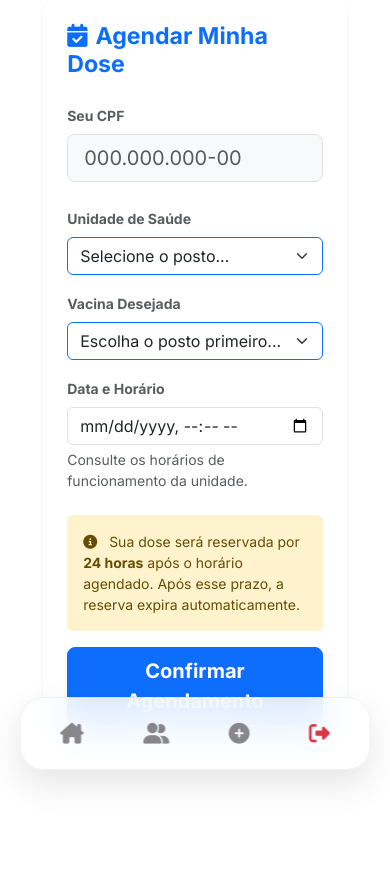
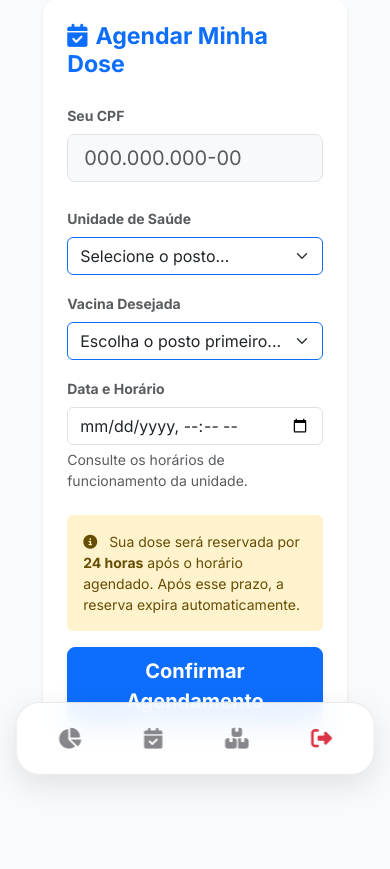
Before and after one commit to jvtrem7/sistema-vacina, a Django app: page /agendar/ in a window 390 px wide. Shown: the part 44-913 px from the top of the page. After the commit the page ends 829 px from the top, so only its background shows below. Run offline with Django 5.2, Linux system fonts and the light colour scheme; the visitor is signed in with stand-in values (Sample User, id 1); data that the repository does not hold is empty.

Commit message:
agendamento

```diff
--- a/vacinas/templates/vacinas/base.html
+++ b/vacinas/templates/vacinas/base.html
@@ -15,85 +15,65 @@
         --primary-color: #2563eb;
     }
 
+    /* CORREÇÃO PARA DESTRAVAR ROLAGEM */
     html, body {
         overflow-x: hidden;
         background-color: #f8fafc;
         font-family: 'Inter', sans-serif;
         color: #1e293b;
+        height: auto !important;
     }
 
-    /* --- SIDEBAR DESKTOP (MANTIDA PERFEITA) --- */
+    /* SIDEBAR DESKTOP */
     .sidebar {
         background: #ffffff; height: 100vh; position: fixed;
         top: 0; left: 0; width: var(--sidebar-width); z-index: 1000;
-        border-right: 1px solid #e2e8f0; display: flex; flex-direction: column; overflow-y: auto;
+        border-right: 1px solid #e2e8f0; display: flex; flex-direction: column;
+        overflow-y: auto; /* Permite rolar o menu lateral */
     }
-    .sidebar::-webkit-scrollbar {
-    width: 5px;
-}
-.sidebar::-webkit-scrollbar-thumb {
-    background: #e2e8f0;
-    border-radius: 10px;
-}
+
+    .sidebar::-webkit-scrollbar { width: 5px; }
+    .sidebar::-webkit-scrollbar-thumb { background: #e2e8f0; border-radius: 10px; }
+
     .logo-container { padding: 1.5rem 1rem; text-align: center; }
     .logo-img { width: 100%; max-width: 130px; height: auto; }
+
     .nav-link {
         padding: 0.7rem 1.2rem; color: #64748b; display: flex !important;
         align-items: center; text-decoration: none; font-weight: 500; font-size: 0.9rem;
     }
     .nav-link i { width: 28px; text-align: center; margin-right: 10px; }
     .nav-link:hover, .nav-link.active { background: #eff6ff; color: var(--primary-color); border-right: 4px solid var(--primary-color); }
-    .main-content { margin-left: var(--sidebar-width); padding: 2rem; width: calc(100% - var(--sidebar-width)); min-height: 100vh; }
 
-    /* --- MOBILE REESTILIZADO (LIMPO & SEM POLUIÇÃO) --- */
+    .main-content {
+        margin-left: var(--sidebar-width);
+        padding: 2rem;
+        width: calc(100% - var(--sidebar-width));
+        min-height: 100vh;
+    }
+
+    /* ESTILO MOBILE */
     @media (max-width: 991px) {
-        body { background-color: #ffffff; }
         .sidebar { display: none !important; }
-        .main-content { margin-left: 0; width: 100%; padding: 1.2rem; padding-bottom: 120px; }
-
-        /* Saudação Apple Style */
-        .mobile-header { display: block !important; margin: 1rem 0 2rem 0; }
-        .mobile-header h1 { font-weight: 700; font-size: 1.6rem; letter-spacing: -0.5px; margin-bottom: 2px; }
-        .mobile-header p { color: #86868b; font-size: 0.95rem; }
-
-        /* Navegação Flutuante de Vidro */
-        .mobile-app-nav {
-            display: flex !important; position: fixed; bottom: 30px; left: 50%;
-            transform: translateX(-50%); width: 90%; max-width: 380px;
-            background: rgba(255, 255, 255, 0.85); backdrop-filter: blur(20px);
-            -webkit-backdrop-filter: blur(20px); border-radius: 24px; padding: 10px;
-            justify-content: space-around; align-items: center; z-index: 9999;
-            border: 1px solid rgba(0,0,0,0.05); box-shadow: 0 15px 35px rgba(0,0,0,0.1);
-        }
-        .mobile-app-nav a { color: #86868b; font-size: 1.3rem; padding: 10px; text-decoration: none; transition: 0.3s; }
-        .mobile-app-nav a.active { color: var(--primary-color); transform: translateY(-2px); }
-
-        /* BOTÃO COLAPSO LIMPO */
-        .btn-collapse-clean {
-            background: #f1f5f9; color: #475569; border: none; padding: 15px 20px;
-            border-radius: 18px; width: 100%; text-align: left; display: flex;
-            justify-content: space-between; align-items: center; font-weight: 600;
+        .main-content {
+            margin-left: 0; width: 100%; padding: 1.2rem;
+            padding-bottom: 110px; /* Espaço para o menu de vidro */
+            overflow-y: visible !important;
         }
 
-        /* TRANSFORMAÇÃO DE TABELA EM CARDS (FIM DO ARRASTAR) */
-        .table-responsive { border: none !important; }
-        .table-mobile-cards thead { display: none; }
-        .table-mobile-cards, .table-mobile-cards tbody, .table-mobile-cards tr, .table-mobile-cards td { display: block; width: 100%; }
-        .table-mobile-cards tr {
-            margin-bottom: 12px; background: #f8fafc; border-radius: 15px;
-            padding: 12px; border: 1px solid #f1f5f9;
+        .mobile-app-nav {
+            display: flex !important; position: fixed; bottom: 25px; left: 50%;
+            transform: translateX(-50%); width: 92%; max-width: 400px;
+            background: rgba(255, 255, 255, 0.9); backdrop-filter: blur(15px);
+            -webkit-backdrop-filter: blur(15px); border-radius: 24px; padding: 10px;
+            justify-content: space-around; align-items: center; z-index: 9999;
+            border: 1px solid rgba(0,0,0,0.08); box-shadow: 0 10px 30px rgba(0,0,0,0.1);
         }
-        .table-mobile-cards td {
-            text-align: right; padding: 8px 10px; position: relative;
-            border: none; font-size: 0.9rem;
-        }
-        .table-mobile-cards td::before {
-            content: attr(data-label); position: absolute; left: 10px;
-            font-weight: 700; color: #94a3b8; font-size: 0.8rem; text-transform: uppercase;
-        }
+        .mobile-app-nav a { color: #86868b; font-size: 1.3rem; padding: 10px; text-decoration: none; }
+        .mobile-app-nav a.active { color: var(--primary-color); }
     }
 
-    .mobile-header, .mobile-app-nav { display: none; }
+    .mobile-app-nav { display: none; }
 </style>
 </head>
 <body>
@@ -107,35 +87,27 @@
             {% if user.is_authenticated and "/caderneta/" not in request.path and "/postos/" not in request.path %}
                 <p class="menu-header" style="padding: 1.2rem 1.2rem 0.4rem; text-transform: uppercase; font-size: 0.65rem; font-weight: 700; color: #94a3b8;">Administração</p>
                 <a class="nav-link {% if request.resolver_match.url_name == 'home' %}active{% endif %}" href="{% url 'home' %}"><i class="fas fa-chart-line"></i> Dashboard</a>
-                <a class="nav-link {% if 'agendamentos' in request.path %}active{% endif %}" href="{% url 'listar_agendamentos' %}">
-    <i class="fas fa-calendar-check"></i> Agendamentos
-</a>
+                <a class="nav-link {% if 'agendamento' in request.path %}active{% endif %}" href="{% url 'listar_agendamentos' %}"><i class="fas fa-calendar-check"></i> Agendamentos</a>
                 <a class="nav-link {% if request.resolver_match.url_name == 'listar_pacientes' %}active{% endif %}" href="{% url 'listar_pacientes' %}"><i class="fas fa-users"></i> Pacientes</a>
-                <a class="nav-link {% if request.resolver_match.url_name == 'cadastrar_paciente' %}active{% endif %}" href="{% url 'cadastrar_paciente' %}"><i class="fas fa-user-plus"></i> Novo</a>
-                <a class="nav-link {% if request.resolver_match.url_name == 'registrar_dose' %}active{% endif %}" href="{% url 'registrar_dose' %}"><i class="fas fa-pills"></i> Dose</a>
+                <a class="nav-link {% if request.resolver_match.url_name == 'cadastrar_paciente' %}active{% endif %}" href="{% url 'cadastrar_paciente' %}"><i class="fas fa-user-plus"></i> Novo Paciente</a>
+                <a class="nav-link {% if request.resolver_match.url_name == 'registrar_dose' %}active{% endif %}" href="{% url 'registrar_dose' %}"><i class="fas fa-pills"></i> Registrar Dose</a>
                 <a class="nav-link {% if request.resolver_match.url_name == 'listar_estoque' %}active{% endif %}" href="{% url 'listar_estoque' %}"><i class="fas fa-boxes"></i> Estoque</a>
-                <!-- Seção de Área Restrita -->
-            <p class="menu-header" style="padding: 1.2rem 1.2rem 0.4rem; text-transform: uppercase; font-size: 0.65rem; font-weight: 700; color: #94a3b8; letter-spacing: 1px;">Área Restrita</p>
-                <a class="nav-link" href="/admin">
-            <i class="fas fa-user-shield" style="width: 28px; text-align: center; margin-right: 10px;"></i>
-                <span>Painel Admin</span>
-                </a>
+
+                <p class="menu-header" style="padding: 1.2rem 1.2rem 0.4rem; text-transform: uppercase; font-size: 0.65rem; font-weight: 700; color: #94a3b8;">Sistema</p>
+                <a class="nav-link" href="/admin"><i class="fas fa-user-shield"></i> Painel Admin</a>
                 <a class="nav-link text-danger mt-4" href="#" onclick="event.preventDefault(); document.getElementById('logout-form').submit();"><i class="fas fa-sign-out-alt"></i> Sair</a>
             {% else %}
-                <p class="menu-header" style="padding: 1.2rem 1.2rem 0.4rem; text-transform: uppercase; font-size: 0.65rem; font-weight: 700; color: #94a3b8;">Portal</p>
+                <p class="menu-header" style="padding: 1.2rem 1.2rem 0.4rem; text-transform: uppercase; font-size: 0.65rem; font-weight: 700; color: #94a3b8;">Portal do Cidadão</p>
                 <a class="nav-link {% if 'caderneta' in request.path %}active{% endif %}" href="{% url 'caderneta_paciente' %}"><i class="fas fa-search"></i> Consultar CPF</a>
-                <a class="nav-link {% if 'agendar' in request.path %}active{% endif %}" href="{% url 'agendar_vacina' %}"><i class="fas fa-calendar-check"></i> Agendar Dose</a>
-                <a class="nav-link {% if 'meus-agendamentos' in request.path %}active{% endif %}" href="{% url 'meus_agendamentos' %}">
-    <i class="fas fa-clock-rotate-left"></i> Meus Agendamentos
-</a>
+                <a class="nav-link {% if 'agendar' in request.path %}active{% endif %}" href="{% url 'agendar_vacina' %}"><i class="fas fa-calendar-plus"></i> Agendar Dose</a>
+                <a class="nav-link {% if 'meus-agendamentos' in request.path %}active{% endif %}" href="{% url 'meus_agendamentos' %}"><i class="fas fa-clock-rotate-left"></i> Meus Agendamentos</a>
                 <a class="nav-link {% if 'postos' in request.path %}active{% endif %}" href="{% url 'busca_postos' %}"><i class="fas fa-map-marker-alt"></i> Buscar Postos</a>
-                <a class="nav-link mt-auto" href="{% url 'index_escolha' %}"><i class="fas fa-chevron-left"></i> Voltar</a>
+                <a class="nav-link mt-auto" href="{% url 'index_escolha' %}"><i class="fas fa-chevron-left"></i> Voltar ao Início</a>
             {% endif %}
         </nav>
     </div>
 
     <div class="main-content">
-
         <div class="container-fluid">
             {% block content %}{% endblock %}
         </div>
@@ -144,33 +116,19 @@
     <form id="logout-form" action="{% url 'logout' %}" method="post" style="display: none;">{% csrf_token %}</form>
 
     <div class="mobile-app-nav">
-    {% if user.is_authenticated and "/caderneta/" not in request.path and "/postos/" not in request.path %}
-        <!-- Menu Admin Mobile -->
-        <a href="{% url 'home' %}" class="{% if request.resolver_match.url_name == 'home' %}active{% endif %}"><i class="fa-solid fa-house-chimney"></i></a>
-        <a href="{% url 'listar_pacientes' %}" class="{% if request.resolver_match.url_name == 'listar_pacientes' %}active{% endif %}"><i class="fa-solid fa-user-group"></i></a>
-        <a href="{% url 'registrar_dose' %}" class="{% if request.resolver_match.url_name == 'registrar_dose' %}active{% endif %}"><i class="fa-solid fa-circle-plus"></i></a>
+        {% if user.is_authenticated and "/caderneta/" not in request.path and "/postos/" not in request.path %}
+            <a href="{% url 'home' %}" class="{% if request.resolver_match.url_name == 'home' %}active{% endif %}"><i class="fa-solid fa-chart-pie"></i></a>
+            <a href="{% url 'listar_agendamentos' %}" class="{% if 'agendamento' in request.path %}active{% endif %}"><i class="fa-solid fa-calendar-check"></i></a>
+            <a href="{% url 'listar_estoque' %}" class="{% if 'estoque' in request.path %}active{% endif %}"><i class="fa-solid fa-boxes-stacked"></i></a>
+            <a href="#" onclick="event.preventDefault(); document.getElementById('logout-form').submit();" class="text-danger"><i class="fa-solid fa-right-from-bracket"></i></a>
+        {% else %}
+            <a href="{% url 'index_escolha' %}" class="{% if request.resolver_match.url_name == 'index_escolha' %}active{% endif %}"><i class="fa-solid fa-house"></i></a>
+            <a href="{% url 'caderneta_paciente' %}" class="{% if 'caderneta' in request.path %}active{% endif %}"><i class="fa-solid fa-address-card"></i></a>
+            <a href="{% url 'agendar_vacina' %}" class="{% if 'agendar' in request.path %}active{% endif %}"><i class="fa-solid fa-calendar-plus"></i></a>
+            <a href="{% url 'meus_agendamentos' %}" class="{% if 'meus-agendamentos' in request.path %}active{% endif %}"><i class="fa-solid fa-clock-rotate-left"></i></a>
+        {% endif %}
+    </div>
 
-
-        <!-- Botão Sair no Mobile -->
-        <a href="#" onclick="event.preventDefault(); document.getElementById('logout-form').submit();" class="text-danger">
-            <i class="fa-solid fa-right-from-bracket"></i>
-        </a>
-    {% else %}
-        <!-- Menu Portal Mobile -->
-        <a href="{% url 'index_escolha' %}"><i class="fa-solid fa-house"></i></a>
-        <a href="{% url 'caderneta_paciente' %}" class="{% if 'caderneta' in request.path %}active{% endif %}"><i class="fa-solid fa-address-card"></i></a>
-        <a href="{% url 'busca_postos' %}" class="{% if 'postos' in request.path %}active{% endif %}"><i class="fa-solid fa-location-dot"></i></a>
-        <a href="{% url 'agendar_vacina' %}" class="{% if 'agendar' in request.path %}active{% endif %}">
-        <i class="fa-solid fa-calendar-plus"></i>
-    </a>
-        <a href="{% url 'meus_agendamentos' %}" class="{% if 'meus-agendamentos' in request.path %}active{% endif %}">
-    <i class="fa-solid fa-clock-rotate-left"></i>
-</a>
-
-        <!-- Botão Voltar no Mobile -->
-        <a href="{% url 'index_escolha' %}"><i class="fa-solid fa-arrow-left"></i></a>
-    {% endif %}
-</div>
     <script src="https://cdn.jsdelivr.net/npm/bootstrap@5.3.0/dist/js/bootstrap.bundle.min.js"></script>
 </body>
 </html>
```
